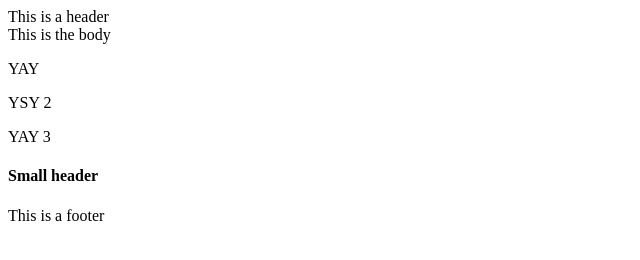
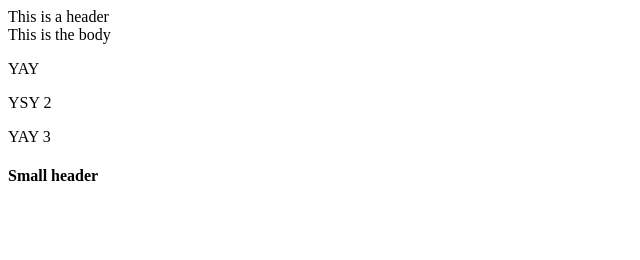
Before and after one commit to jjvilla6/IS424Final, a plain HTML site: page index.html in a window 1280 px wide. Shown: the whole page, without its empty margins (0-640 px from the left). Drawn offline with Linux system fonts and the light colour scheme.

Commit message:
delete footer

```diff
--- a/index.html
+++ b/index.html
@@ -9,4 +9,3 @@
     <h4 style="height: fit-content;">Small header</h4>
 
 </body>
-<footer>This is a footer</footer>
```
